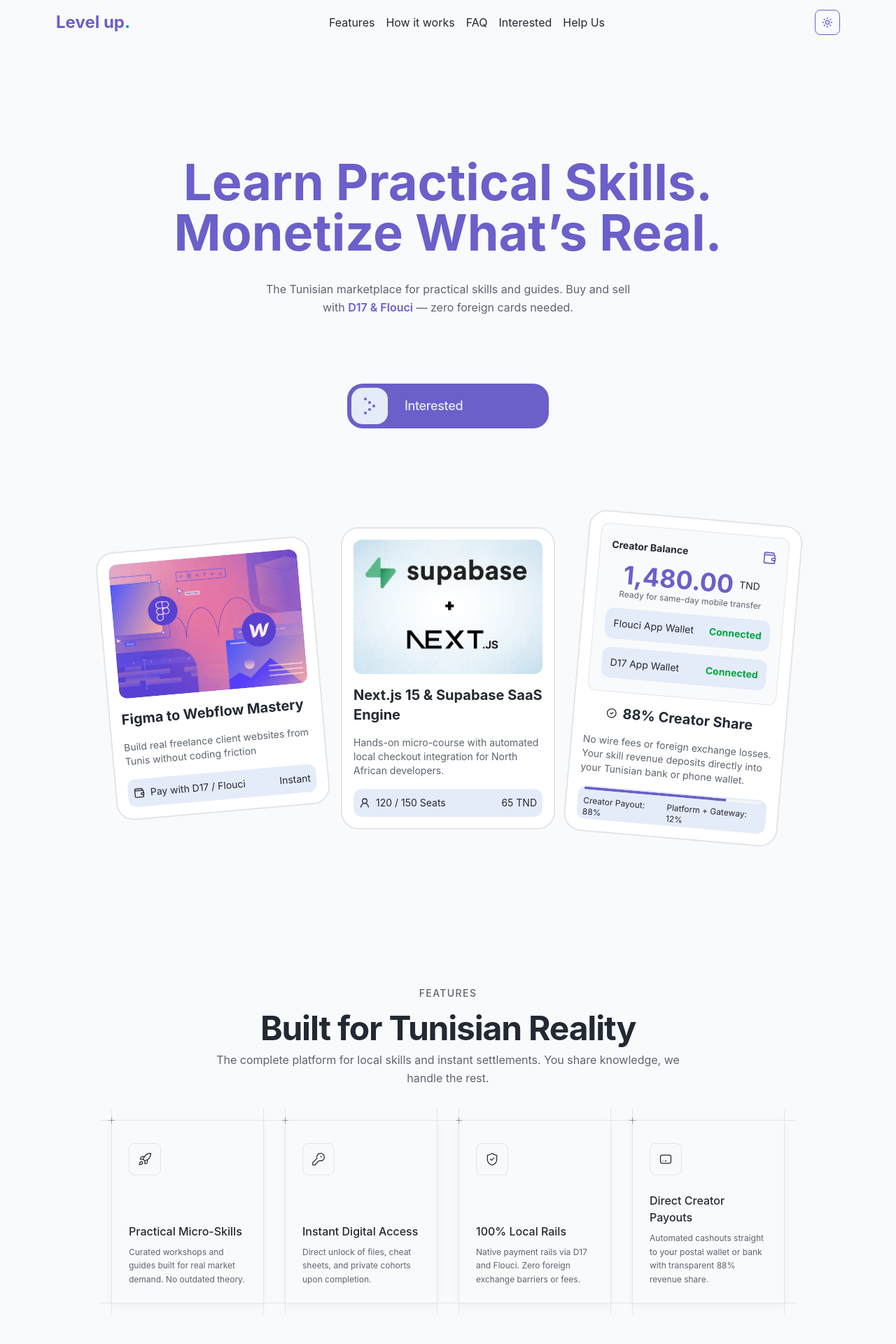
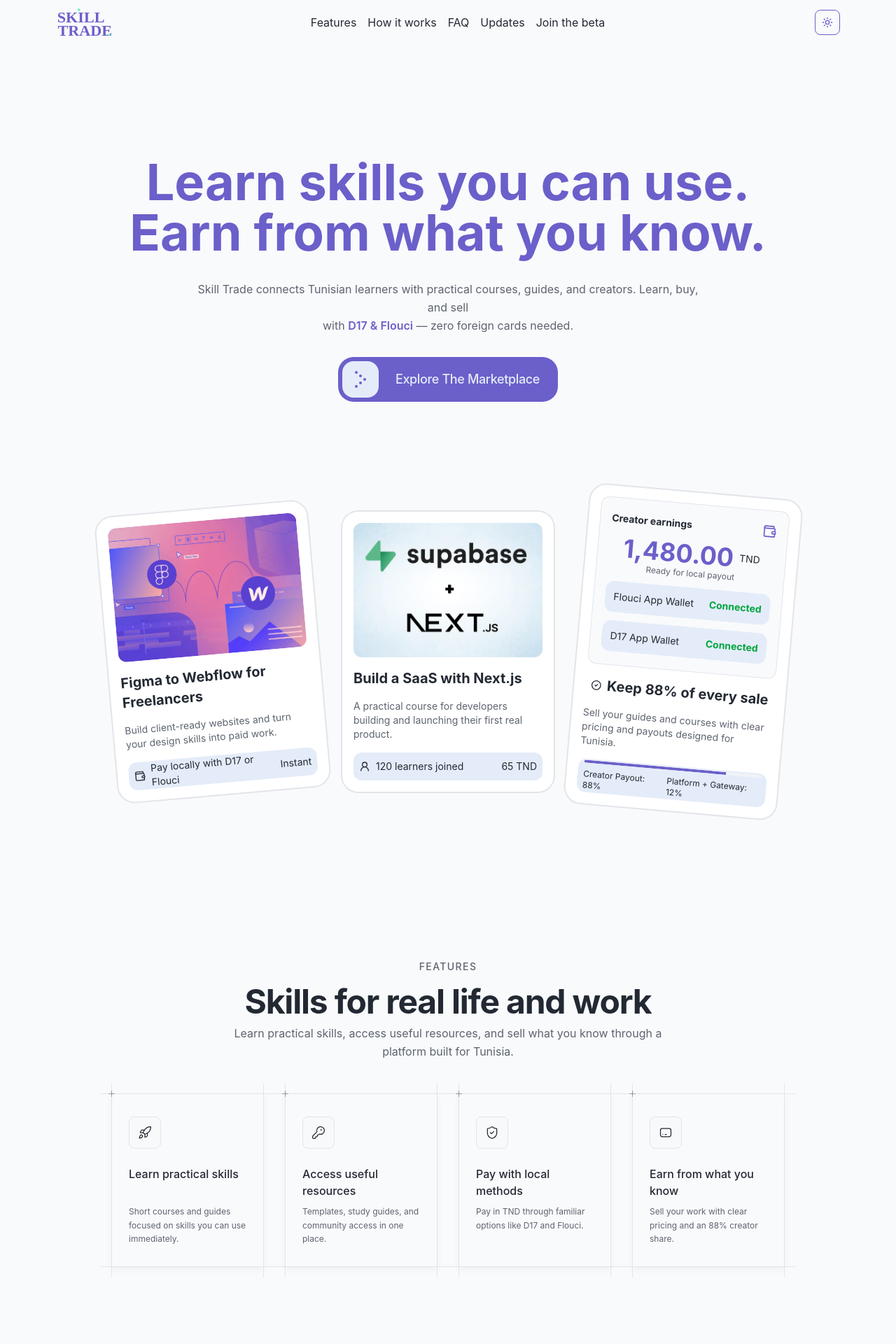
Before and after one commit to ibamir/Skill-Trade, a Next.js app in the folder webapp/customer-portal/: page / in a window 1280 px wide. Shown: the top 1920 px of the page at 70% size. Built offline with nearby package versions, Linux system fonts and the light colour scheme.

Commit message:
05 Finsihed Tweaking the UI

```diff
--- a/webapp/customer-portal/app/globals.css
+++ b/webapp/customer-portal/app/globals.css
@@ -11,7 +11,7 @@
     --card-foreground: oklch(0.2795 0.0204 260.609);
     --popover: oklch(1 0 0);
     --popover-foreground: oklch(0.2795 0.0204 260.609);
-    --primary: oklch(0.5511 0.1602 284.9492);
+    --primary: oklch(55.113% 0.16025 284.952);
     --primary-foreground: oklch(1 0 0);
     --secondary: oklch(0.9409 0.0196 260.1696);
     --secondary-foreground: oklch(0.3502 0.0408 259.8292);
@@ -76,7 +76,7 @@
     --card-foreground: oklch(0.9203 0.015 260.7292);
     --popover: oklch(0.2081 0.0153 261.6011);
     --popover-foreground: oklch(0.9203 0.015 260.7292);
-    --primary: oklch(0.6992 0.1399 284.99);
+    --primary: oklch(69.921% 0.14 284.99);
     --primary-foreground: oklch(0.1716 0.0097 255.6513);
     --secondary: oklch(0.2995 0.0301 260.5101);
     --secondary-foreground: oklch(0.8499 0.0498 259.7854);
--- a/webapp/customer-portal/app/layout.tsx
+++ b/webapp/customer-portal/app/layout.tsx
@@ -4,13 +4,14 @@
 import { ThemeProvider } from '@/components/theme/theme-provider'
 
 const PlusJakartaSans = Plus_Jakarta_Sans({
-    variable: '--Plus_Jakarta_Sans',
+    variable: '--font-plus-jakarta',
     subsets: ['latin'],
 })
 
 export const metadata: Metadata = {
-    title: 'Create Next App',
-    description: 'Generated by create next app',
+    title: 'Skill Trade | Learn any skill',
+    description:
+        'Learn practical skills, share what you know, and discover creators on Skill Trade.',
 }
 
 export default function RootLayout({ children }: LayoutProps<'/'>) {
--- a/webapp/customer-portal/components/Home/features/feature-section.tsx
+++ b/webapp/customer-portal/components/Home/features/feature-section.tsx
@@ -42,11 +42,11 @@
                     Features
                 </span>
                 <h2 className="text-4xl font-bold tracking-tight sm:text-5xl">
-                    Built for Tunisian Reality
+                    Skills for real life and work
                 </h2>
                 <p className="text-muted-foreground text-sm leading-relaxed md:text-base">
-                    The complete platform for local skills and instant
-                    settlements. You share knowledge, we handle the rest.
+                    Learn practical skills, access useful resources, and sell
+                    what you know through a platform built for Tunisia.
                 </p>
             </motion.div>
 
@@ -106,10 +106,10 @@
             </div>
 
             <div className="relative z-10 space-y-2">
-                <h3 className="font-medium text-base text-foreground">
+                <h3 className="min-h-12 font-medium text-base text-foreground">
                     {feature.title}
                 </h3>
-                <p className="text-muted-foreground text-xs leading-relaxed">
+                <p className="min-h-16 text-muted-foreground text-xs leading-relaxed">
                     {feature.description}
                 </p>
             </div>
@@ -119,27 +119,26 @@
 
 const features: FeatureType[] = [
     {
-        title: 'Practical Micro-Skills',
+        title: 'Learn practical skills',
         icon: <RocketIcon />,
         description:
-            'Curated workshops and guides built for real market demand. No outdated theory.',
+            'Short courses and guides focused on skills you can use immediately.',
     },
     {
-        title: 'Instant Digital Access',
+        title: 'Access useful resources',
         icon: <KeyCircleIcon />,
         description:
-            'Direct unlock of files, cheat sheets, and private cohorts upon completion.',
+            'Templates, study guides, and community access in one place.',
     },
     {
-        title: '100% Local Rails',
+        title: 'Pay with local methods',
         icon: <ShieldCheckIcon />,
-        description:
-            'Native payment rails via D17 and Flouci. Zero foreign exchange barriers or fees.',
+        description: 'Pay in TND through familiar options like D17 and Flouci.',
     },
     {
-        title: 'Direct Creator Payouts',
+        title: 'Earn from what you know',
         icon: <CreditCard />,
         description:
-            'Automated cashouts straight to your postal wallet or bank with transparent 88% revenue share.',
+            'Sell your work with clear pricing and an 88% creator share.',
     },
 ]
--- a/webapp/customer-portal/components/Home/footer/footer.tsx
+++ b/webapp/customer-portal/components/Home/footer/footer.tsx
@@ -5,8 +5,11 @@
 import WordmarkFooter from '@/components/ruixen/wordmark-footer'
 import { motion } from 'motion/react'
 import { scrollToHash } from '@/lib/utils'
+import { useTheme } from 'next-themes'
 
 export default function Footer() {
+    const { theme } = useTheme()
+
     return (
         <motion.div
             className="w-full h-fit px-8 space-y-7 bg-background"
@@ -18,11 +21,16 @@
             <div className="flex md:flex-row flex-col gap-4 items-center justify-between">
                 <div className="flex flex-col justify-center items-start gap-2 w-full">
                     <a className="rounded-md" href="#home">
-                        <span className="flex items-center justify-center min-w-fit">
-                            <h1 className="text-2xl font-bold text-primary">
-                                Level up
-                            </h1>
-                            <p className="text-2xl font-bold text-chart-3">.</p>
+                        <span className="flex items-center justify-center min-w-fit gap-0.5">
+                            <img
+                                src={
+                                    theme === 'dark'
+                                        ? '/dark.svg'
+                                        : '/light.svg'
+                                }
+                                alt="Skill Trade"
+                                className="w-20"
+                            />
                         </span>
                     </a>
                     <p className="text-muted-foreground max-w-70">
@@ -46,9 +54,9 @@
             </div>
             <Separator className="w-full h-px bg-border" />
             <p className="text-center">
-                &copy; 2026 Level Up Inc. All rights reserved.
+                &copy; 2026 Skill Trade Inc. All rights reserved.
             </p>
-            <WordmarkFooter brandName="Level Up" />
+            <WordmarkFooter brandName="SKILL TRADE" />
         </motion.div>
     )
 }
--- a/webapp/customer-portal/components/Home/hero-section/hero-section.tsx
+++ b/webapp/customer-portal/components/Home/hero-section/hero-section.tsx
@@ -13,8 +13,8 @@
         id: 1,
         image: '/course-figma-to-webflowcover.jpeg',
         rotate: 'md:-rotate-5',
-        title: 'Figma to Webflow Mastery',
-        body: 'Build real freelance client websites from Tunis without coding friction',
+        title: 'Figma to Webflow for Freelancers',
+        body: 'Build client-ready websites and turn your design skills into paid work.',
         footer: (
             <div className="bg-secondary h-10 rounded-xl flex items-center justify-between px-2">
                 <span className="flex items-center justify-center gap-2 group">
@@ -22,7 +22,7 @@
                         className="group-hover:-translate-y-0.5"
                         size={16}
                     />
-                    Pay with D17 / Flouci
+                    Pay locally with D17 or Flouci
                 </span>
                 Instant
             </div>
@@ -32,13 +32,13 @@
         id: 2,
         image: '/how-to-use-supabase-with-nextjs.webp',
         rotate: '',
-        title: 'Next.js 15 & Supabase SaaS Engine',
-        body: 'Hands-on micro-course with automated local checkout integration for North African developers.',
+        title: 'Build a SaaS with Next.js',
+        body: 'A practical course for developers building and launching their first real product.',
         footer: (
             <div className="bg-secondary h-10 rounded-xl flex items-center justify-between px-2">
                 <span className="flex items-center justify-center gap-2">
                     <UserIcon size={16} />
-                    120 / 150 Seats
+                    120 learners joined
                 </span>
                 65 TND
             </div>
@@ -51,11 +51,11 @@
         title: (
             <>
                 <CircleCheckIcon size={15} />
-                88% Creator Share
+                Keep 88% of every sale
             </>
         ),
         titleCentered: true,
-        body: 'No wire fees or foreign exchange losses. Your skill revenue deposits directly into your Tunisian bank or phone wallet.',
+        body: 'Sell your guides and courses with clear pricing and payouts designed for Tunisia.',
         footer: (
             <div className="bg-secondary h-12 rounded-xl flex flex-col justify-center gap-2 px-2">
                 <Progress
@@ -73,7 +73,7 @@
         card: (
             <div className="flex flex-col items-center justify-center gap-3 h-60 w-full overflow-hidden rounded-xl bg-background p-4 border border-border">
                 <span className="flex items-center justify-between w-full font-bold text-md">
-                    Creator Balance
+                    Creator earnings
                     <WalletIcon className="text-primary" size={20} />
                 </span>
                 <span className="flex flex-col items-center justify-between w-full">
@@ -85,7 +85,7 @@
                     </span>
 
                     <p className="text-xs text-muted-foreground">
-                        Ready for same-day mobile transfer
+                        Ready for local payout
                     </p>
                 </span>
                 <span className="flex items-center justify-between w-full bg-secondary rounded-xl p-3">
@@ -175,20 +175,21 @@
                 viewport={{ once: false, amount: 0.6 }}
                 transition={{ duration: 0.5, ease: 'easeOut' }}
             >
-                Learn Practical Skills.
-                <br /> Monetize What’s Real.
+                Learn skills you can use.
+                <br /> Earn from what you know.
             </motion.h1>
 
             {/* Sub text */}
             <motion.h1
-                className="text-center text-muted-foreground font-body-lg text-body-lg text-on-surface-variant max-w-2xl mx-auto leading-relaxed mb-16"
+                className="text-center text-muted-foreground font-body-lg text-body-lg text-on-surface-variant max-w-3xl mx-auto leading-relaxed px-4"
                 initial={{ opacity: 0, y: 20 }}
                 whileInView={{ opacity: 1, y: 0 }}
                 viewport={{ once: false, amount: 0.6 }}
                 transition={{ duration: 0.5, delay: 0.1, ease: 'easeOut' }}
             >
-                The Tunisian marketplace for practical skills and guides. Buy
-                and sell <br className="md:block hidden" /> with{' '}
+                Skill Trade connects Tunisian learners with practical courses,
+                guides, and creators. Learn, buy, and sell{' '}
+                <br className="md:block hidden" /> with{' '}
                 <span className="font-semibold text-primary">
                     D17 &amp; Flouci
                 </span>{' '}
@@ -213,7 +214,7 @@
                             ?.scrollIntoView({ behavior: 'smooth' })
                     }
                 >
-                    Interested
+                    Explore the marketplace
                 </ExpandingArrowButton>
             </motion.div>
 
--- a/webapp/customer-portal/components/Home/how-it-works/how-it-works.tsx
+++ b/webapp/customer-portal/components/Home/how-it-works/how-it-works.tsx
@@ -26,34 +26,34 @@
 const steps: Step[] = [
     {
         number: '01',
-        title: ' Discover & Choose Your Path ',
+        title: 'Find the right skill to learn',
         description:
-            ' Browse practical workshops, cheatsheets, and live cohorts in Darija and French. Built specifically for Tunisian students, techies, and modern freelancers looking for verified, actionable competence. ',
+            'Explore practical courses, guides, and live cohorts in Darija, French, and English. Choose resources that match your goals and your level.',
         card: <FigmaWebFlow />,
         tags: ['Freelance Contracts', 'Figma & Webflow', 'Next.js & SaaS'],
     },
     {
         number: '02',
-        title: ' Instant 1-Tap Checkout ',
+        title: 'Pay in Tunisian dinars',
         description:
-            ' No international Visa or Carte Technologique required. Complete purchases using your native Tunisian Dinars through D17 mobile post transfer or Flouci QR scan directly on your phone. ',
+            'No international card is required. Pay through D17 or Flouci and get access to your purchase without leaving the platform.',
         card: <Payment />,
         encryption: ' 128-bit Encrypted ',
         charging: ' 0% Currency Surcharge ',
     },
     {
         number: '03',
-        title: ' Learn via Cohorts & Resources ',
+        title: 'Learn with practical resources',
         description:
-            ' Instantly gain access to production GitHub repos, Figma system starter files, and private community group chats. Get direct code feedback and guidance without bureaucratic gatekeeping. ',
+            'Work through lessons, templates, exercises, and community spaces built to help you finish real projects and keep improving.',
         card: <Features />,
         tags: [' Instant asset download ', ' Discord / Telegram'],
     },
     {
         number: '04',
-        title: ' Automated Creator Cashout ',
+        title: 'Share your knowledge and earn',
         description:
-            ' Creators receive an industry-leading 88% revenue share. No international intermediary cuts or foreign tax withholding. Cash settles directly into your Tunisian postal or local bank account. ',
+            'Publish a course, guide, or resource for your audience. You keep 88% of each sale with clear pricing and local payout options.',
         card: <CashOut />,
         tags: [' Same-Week Payouts ', ' Auto Tax Invoice PDF '],
     },
@@ -136,7 +136,7 @@
                     transition={{ duration: 0.6, delay: 0.1 }}
                     className="text-4xl font-bold tracking-tight sm:text-5xl"
                 >
-                    From First Spark to Instant Settlement.
+                    From learning goal to useful result.
                 </motion.h2>
 
                 <motion.p
@@ -146,8 +146,8 @@
                     transition={{ duration: 0.6, delay: 0.2 }}
                     className="mt-5 text-lg text-muted-foreground"
                 >
-                    A seamless journey from discovering practical local skills
-                    to friction-free payments via D17 & Flouci.
+                    Discover a skill, pay locally, learn by doing, and share
+                    what you know with the next learner.
                 </motion.p>
                 <motion.p
                     initial={{ opacity: 0, y: 20 }}
--- a/webapp/customer-portal/components/Home/navbar/header.tsx
+++ b/webapp/customer-portal/components/Home/navbar/header.tsx
@@ -6,17 +6,19 @@
 import { MobileNav } from './mobile-nav'
 import { ThemeToggle } from '@/components/theme/theme-toggle'
 import { motion } from 'motion/react'
+import { useTheme } from 'next-themes'
 
 export const links = [
     { label: 'Features', href: '#features' },
     { label: 'How it works', href: '#how-it-works' },
-    { label: 'FAQ', href: '#f&q' },
-    { label: 'Interested', href: '#interested' },
-    {label: 'Help Us', href: '#help-us'}
+    { label: 'FAQ', href: '#faq' },
+    { label: 'Updates', href: '#interested' },
+    { label: 'Join the beta', href: '#help-us' },
 ]
 
 export function Header() {
     const scrolled = useScroll(10)
+    const { theme } = useTheme()
 
     return (
         <motion.div
@@ -39,12 +41,17 @@
                     },
                 )}
             >
-                <a className="rounded-md" href="#home">
-                    <span className="flex items-center justify-center min-w-fit">
-                        <h1 className="text-2xl font-bold text-primary">
-                            Level up
-                        </h1>
-                        <p className="text-2xl font-bold text-chart-3">.</p>
+                <a
+                    className="rounded-md"
+                    href="#home"
+                    onClick={(event) => scrollToHash(event, '#home')}
+                >
+                    <span className="flex items-center justify-center min-w-fit gap-0.5">
+                        <img
+                            src={theme === 'dark' ? '/dark.svg' : '/light.svg'}
+                            alt="Skill Trade"
+                            className='w-20'
+                        />
                     </span>
                 </a>
                 <motion.div
--- a/webapp/customer-portal/components/Home/newsletter.tsx
+++ b/webapp/customer-portal/components/Home/newsletter.tsx
@@ -16,9 +16,9 @@
 }
 
 const Newsletter: React.FC<Newsletter2Props> = ({
-    heading = 'Subscribe to our newsletter',
-    description = 'Join our newsletter to get exclusive insights, upcoming skills workshops, tutor spotlights, and timely platform updates straight to your inbox.',
-    label = 'Stay Informed',
+    heading = 'Be first to know when we launch',
+    description = 'Get updates about new courses, creator opportunities, and the Skill Trade beta in your inbox.',
+    label = 'Get launch updates',
     placeholder = 'Enter your email',
     buttonText = 'Subscribe',
     disclaimer = (
@@ -35,7 +35,10 @@
     ),
 }) => {
     return (
-        <section className="flex h-full w-full items-center justify-center py-12 md:py-16 p-8" id='interested'>
+        <section
+            className="flex h-full w-full items-center justify-center py-12 md:py-16 p-8"
+            id="interested"
+        >
             <div className="container mx-auto px-4 md:px-6">
                 <motion.div
                     className="from-primary to-primary/50 dark:to-primary/70 flex flex-col items-center justify-between gap-10 rounded-3xl bg-linear-to-b p-8 text-white md:p-12 lg:flex-row lg:gap-16 lg:p-16"
@@ -54,7 +57,7 @@
                         <Badge className="text-primary backdrop-blur-2xl bg-background/50 dark:bg-background/70 p-3 rounded-xl font-bold">
                             <span className="flex items-center justify-center gap-2">
                                 <div className="size-2 animate-pulse rounded-full bg-primary" />
-                                <p>Weekly Community Brief</p>
+                                <p>Skill Trade launch updates</p>
                             </span>
                         </Badge>
                         <h2 className="text-3xl font-bold tracking-tight md:text-4xl lg:text-5xl">
```
Also changed, not shown: webapp/customer-portal/components/Home/f&q/f&q.tsx (+9 -9 lines), webapp/customer-portal/components/Home/form/form.tsx (+8 -8 lines), webapp/customer-portal/public/dark.svg (added), webapp/customer-portal/public/light.svg.
